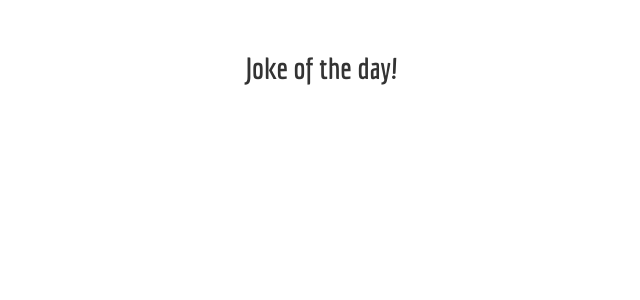
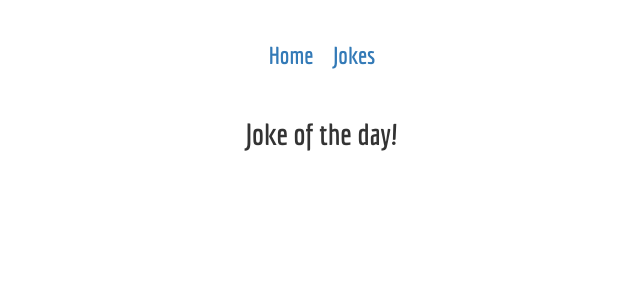
Before and after one commit to rachnabalani/portfolio, a React (Vite) app: page /jokes in a window 1280 px wide. Shown: the top 300 px of the page, without its empty margins (318-958 px from the left). Built offline with nearby package versions, Linux system fonts and the light colour scheme; no server answers.

Commit message:
Router minor changes

```diff
--- a/src/components/App.js
+++ b/src/components/App.js
@@ -8,14 +8,19 @@ class App extends Component {
    constructor() {
        super();
        this.state = { displayBio: false};
-       this.toggleDisplayBio = this.toggleDisplayBio.bind(this);
+       //this.toggleDisplayBio = this.toggleDisplayBio.bind(this);
        //we did this so that the toggleDisplayBio method below can access 'this' which will then have acecss to 'setState' from Component class.
        // The toggleDisplayBio method on it's own doesn't have any meaning to 'this' keyword and it will throw an error "setState is undefined, this is undefined"
        // so basically we are saying that take this toggleDisplayBio function of declared here (that is being said on the left side of the equal sign),
        // and then bind the "this" value to it.
+       //or, just convert the toggleDisplayBio function into a callback function.
+       //for that, comment the above line, and toggleDisplayBio() {this.setState... } now becomes
+       // toggleDisplayBio = () => { this.setState... }
+       //the above callback works, because callbacks inherently contain reference to "this" keyword.
+
    }
 
-   toggleDisplayBio()
+   toggleDisplayBio = () =>
    {
        this.setState({ displayBio: !this.state.displayBio});
    }
@@ -49,7 +54,6 @@ class App extends Component {
             <Projects />
             <hr />
             <SocialProfiles />
-            <Jokes />
 
         </div>
         )
--- /dev/null
+++ b/src/components/Header.js
@@ -0,0 +1,19 @@
+import React from 'react';
+import { Link } from 'react-router-dom';
+
+const Header = ({ children }) => {
+
+    const style = {display: 'inline-block', margin: 10, marginBottom: 30};
+    return(
+        <div>
+            <div>
+             <h3 style={style}><Link to='/'>Home</Link></h3>
+             <h3 style={style}><Link to='/jokes'>Jokes</Link></h3>
+             </div>
+        {children}
+        </div>
+    )
+
+}
+
+export default Header;
--- a/src/index.js
+++ b/src/index.js
@@ -4,6 +4,7 @@ import { Router, Switch, Route } from 'react-router-dom';
 import createBrowserHistory from 'history/createBrowserHistory';
 import App from './components/App';
 import Jokes from './components/Jokes';
+import Header from './components/Header';
 import './index.css';
 
 const history = createBrowserHistory();
@@ -11,8 +12,8 @@ const history = createBrowserHistory();
 ReactDOM.render(
     <Router history={history}>
         <Switch>
-            <Route exact path='/' component={App} />
-            <Route path='/jokes' component= {Jokes}/>
+            <Route exact path='/' render={() => <Header><App /></Header> } />
+            <Route path='/jokes' render={() => <Header><Jokes /></Header> }/>
         </Switch>
     </Router>,
     document.getElementById('root')
```
Also changed, not shown: 2 other files (tests, documents, lock files or other folders).
